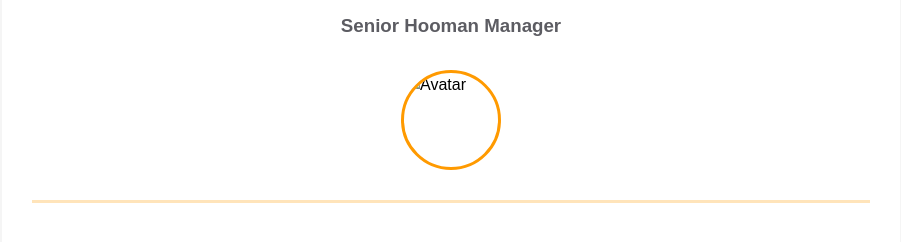
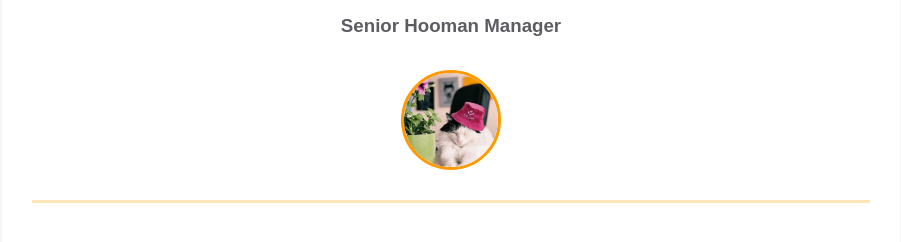
Before and after one commit to isprutfromua/homepage, a plain HTML site: page index.html in a window 1280 px wide. Shown: the part 132-374 px from the top of the page, without its empty margins (189-1090 px from the left). Drawn offline with Linux system fonts and the light colour scheme.

Commit message:
Added bulka

```diff
--- a/index.html
+++ b/index.html
@@ -22,7 +22,7 @@
               <div class="contact-info__block contact-info__block--center">
                 <img
                   class="contact-info__avatar"
-                  src="assets/avatar.png"
+                  src="assets/bulka.jpeg"
                   alt="Avatar"
                 />
               </div>
```
Also changed, not shown: assets/bulka.jpeg (added).
